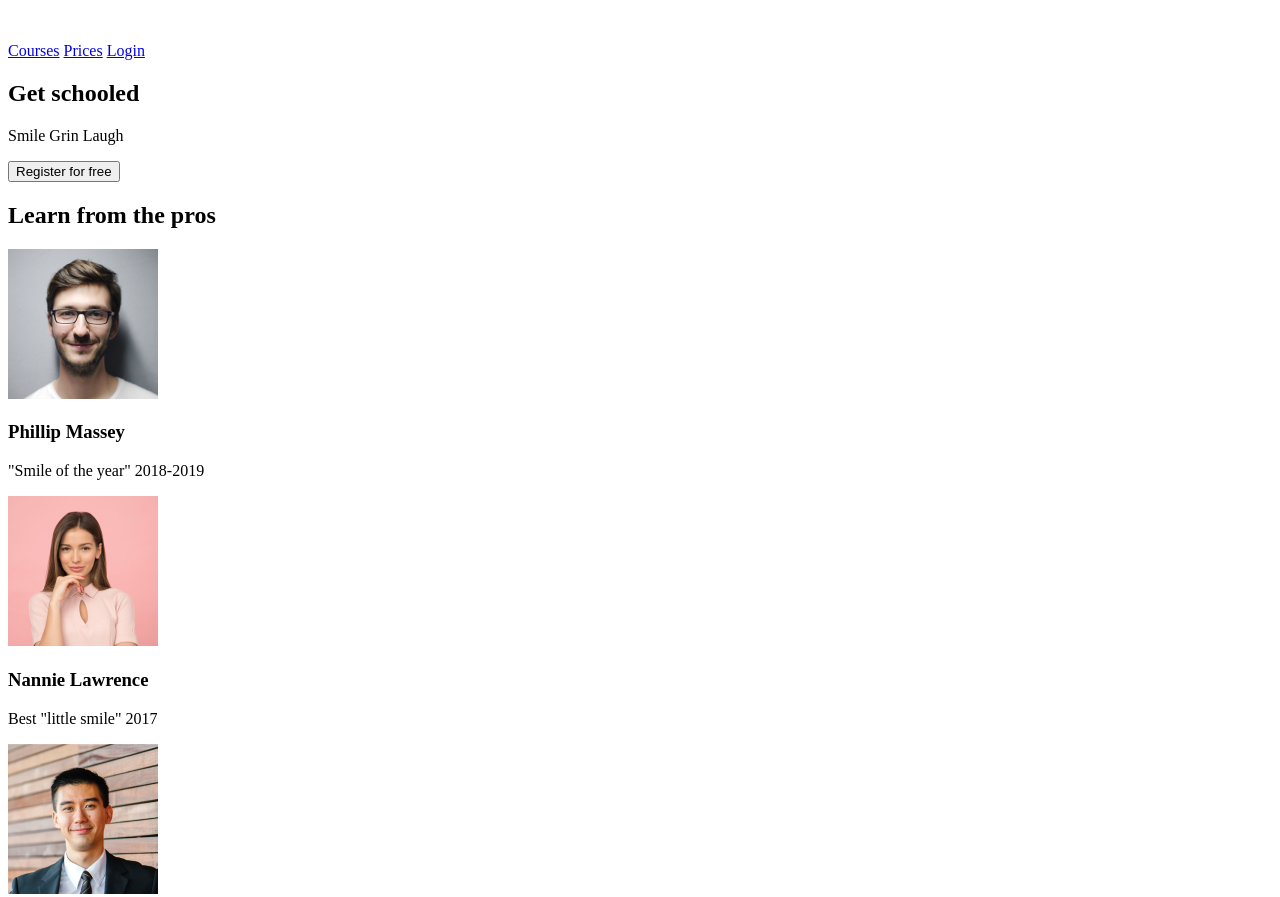
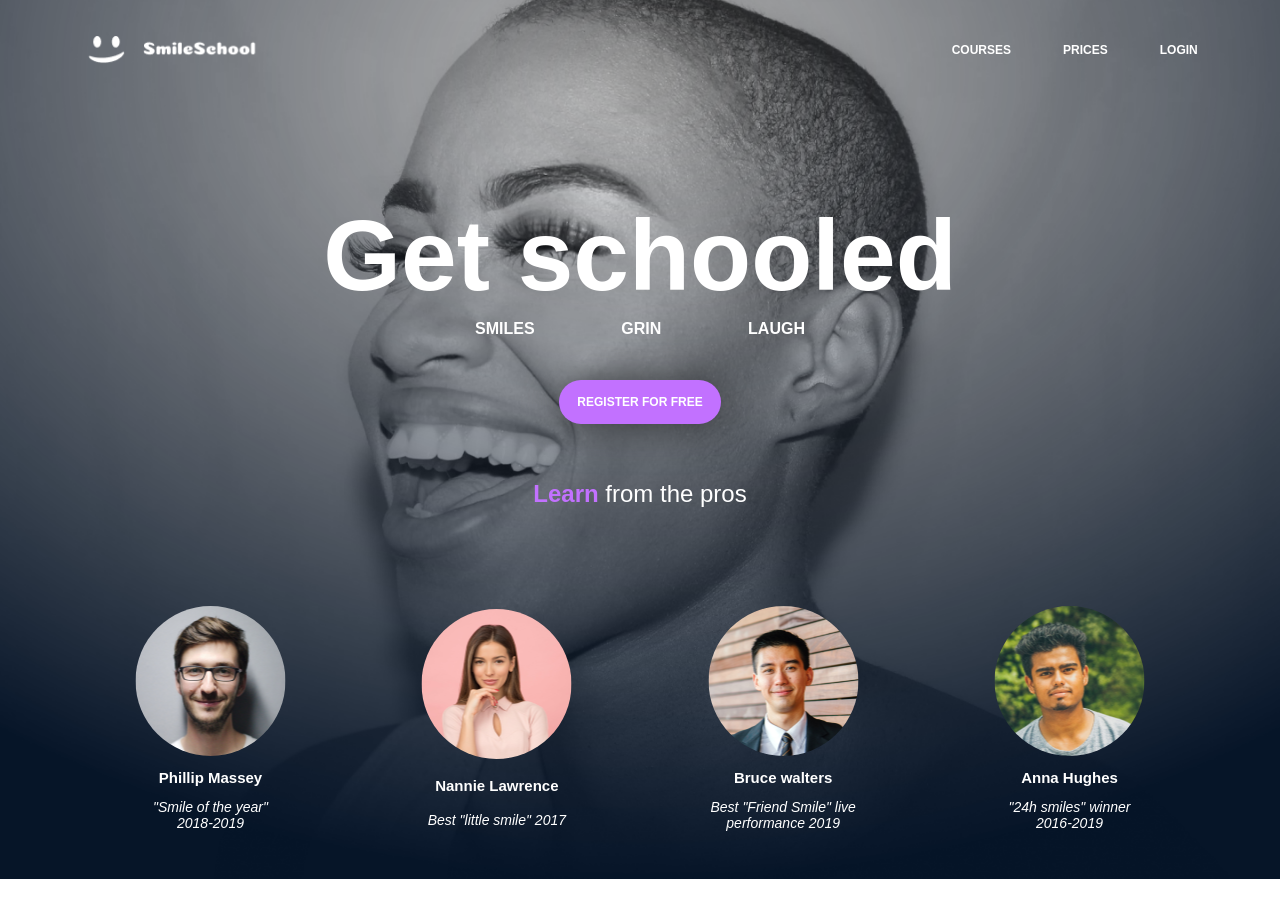
Before and after one commit to mxnctblt/holbertonschool-web-development, a plain HTML site: page css_advanced/index.html in a window 1280 px wide. Shown: the top 897 px of the page. Drawn offline with Linux system fonts and the light colour scheme.

Commit message:
task 2. Header and Banner

```diff
--- a/css_advanced/index.html
+++ b/css_advanced/index.html
@@ -3,52 +3,55 @@
 
 <head>
     <meta charset="utf-8">
+    <meta name="keywords" content="HTML, CSS, Holberton">
+    <meta name="description" content="CSS, advanced project for Holberton School">
+    <meta name="author" content="Maxence Thibault">
+    <meta name="viewport" content="width=device-width, initial-scale=1.0">
     <link rel="stylesheet" href="styles.css">
+    <title>Holberton School - CSS, advanced</title>
 </head>
 
 <body>
     <!-- header-->
     <header>
         <div>
-            <a href="#">
-                <img src="./media/logo.png"/>
-            </a>
+            <a href="#"><img src="./media/header/logo.png" alt="logo"/></a>
         </div>
-        <div>
-            <a href="#">Courses</a>
-            <a href="#">Prices</a>
-            <a href="#">Login</a>
+        <div class="menu">
+            <a href="#">COURSES</a>
+            <a href="#">PRICES</a>
+            <a href="#">LOGIN</a>
         </div>
     </header>
     <!-- main -->
     <main>
-        <section>
+        <section class="banner">
             <!-- banner -->
             <div>
                 <h1>Get schooled</h1>
-                <p>Smile Grin Laugh</p>
-                <button>Register for free</button>
+                <p class="slogan"><span>SMILES</span><span>GRIN</span><span>LAUGH</span></p>
+                <button>REGISTER FOR FREE</button>
             </div>
             <div>
-                <h2>Learn from the pros</h2>
-                <div>
-                    <div>
-                        <img src="./media/banner1.png"/>
+                <h2><span>Learn</span> from the pros</h2>
+                <div class="pros">
+                    <div class="pro">
+                        <img src="./media/banner1.png" alt="banner 1"/>
                         <h3>Phillip Massey</h3>
                         <p>"Smile of the year" 2018-2019</p>
                     </div>
-                    <div>
-                        <img src="./media/banner2.png"/>
+                    <div class="pro">
+                        <img src="./media/banner2.png" alt="banner 2"/>
                         <h3>Nannie Lawrence</h3>
                         <p>Best "little smile" 2017</p>
                     </div>
-                    <div>
-                        <img src="./media/banner3.png"/>
+                    <div class="pro">
+                        <img src="./media/banner3.png" alt="banner 3"/>
                         <h3>Bruce walters</h3>
                         <p>Best "Friend Smile" live performance 2019</p>
                     </div>
-                    <div>
-                        <img src="./media/banner4.png"/>
+                    <div class="pro">
+                        <img src="./media/banner4.png" alt="banner 4"/>
                         <h3>Anna Hughes</h3>
                         <p>"24h smiles" winner 2016-2019</p>
                     </div>
@@ -208,7 +211,7 @@
     <footer>
         <div>
             <div>
-                <img src="./media/logo.png"/>
+                <img src="./media/header/logo.png"/>
                 <div>
                     <a href="#">
                         <img src="./media/social_icons.png"/>
--- a/css_advanced/styles.css
+++ b/css_advanced/styles.css
@@ -0,0 +1,165 @@
+* {
+    margin: 0;
+    padding: 0;
+}
+
+body {
+    font-family: 'Source Sans Pro', sans-serif;
+    max-width: 1440px;
+}
+
+/* Add a media query for smaller screens */
+@media (max-width: 1440px) {
+    body {
+      background-size: 100% auto;
+    }
+}
+
+/* HEADER SECTION */
+header {
+    width: 1103.408px;
+    height: 29.461px;
+    position: absolute;
+    margin-top: 36.02px;
+    left: 50%;
+    transform: translateX(-50%);
+    display: flex;
+    justify-content: space-between;
+}
+
+header img {
+    width: 167.02px;
+    height: 29.46px;
+}
+
+header div a {
+    color: white;
+    text-decoration: none;
+    font-size: 12px;
+    font-style: normal;
+    font-weight: 700;
+    line-height: normal;
+}
+.menu {
+    width: 234px;
+    height: 15px;
+    display: inline-flex;
+    height: 15px;
+    margin-top: 7px;
+    justify-content: center;
+    align-items: flex-start;
+    gap: 52px;
+}
+
+/* BANNER SECTION */
+
+.banner {
+    height: 1093px;
+    background-image: url('media/header/background.png');
+    background-repeat: no-repeat;
+    background-size: contain;
+}
+
+.banner h1 {
+    color: #FFF;
+    text-align: center;
+    font-size: 100px;
+    font-style: normal;
+    font-weight: 700;
+    line-height: normal;
+    width: 684px;
+    height: 151px;
+    position: absolute;
+    top: 180px;
+    left: 50%;
+    transform: translateX(-50%);
+    display: flex;
+    justify-content: center;
+    align-items: center;
+}
+
+.slogan {
+    color: white;
+    position: absolute;
+    left: 50%;
+    transform: translateX(-50%);
+    top: 320px;
+    display: flex;
+    justify-content: space-between;
+    width: 330px;
+    font-size: 16px;
+    font-weight: bold;
+}
+
+.banner button {
+    color: white;
+    border: none;
+    background: none;
+    font: inherit;
+    text-align: inherit;
+    cursor: pointer;
+    outline: none;
+    width: 162px;
+    height: 44px;
+    border-radius: 22px;
+    background-color: #c271ff;
+    filter: drop-shadow(0px 2px 20px rgba(0, 0, 0, 0.5));
+    font-style: normal;
+    font-weight: 600;
+    font-size: 12px;
+    text-align: center;
+    position: absolute;
+    left: 50%;
+    transform: translateX(-50%);
+    top: 380px;
+}
+
+.banner h2 {
+    position: absolute;
+    color: white;
+    left: 50%;
+    transform: translateX(-50%);
+    top: 480px;
+    font-weight: 300;
+}
+
+.banner h2 span {
+    color: #c271ff;
+    font-weight: bold;
+}
+
+.pros {
+    color: white;
+    position: absolute;
+    left: 50%;
+    transform: translateX(-50%);
+    top: 600px;
+    width: 1009px;
+    height: 237px;
+    display: flex;
+    justify-content: space-between;
+}
+
+.pro {
+    width: 150px;
+    height: 237px;
+    display: flex;
+    flex-direction: column;
+    justify-content: space-around;
+    text-align: center;
+    margin: 0;
+}
+
+.pro img {
+    border-radius: 50%;
+}
+
+.pro h3 {
+    font-size: 15px;
+    font-weight: 900;
+}
+
+.pro p {
+    font-style: italic;
+    font-size: 14px;
+}
```
Also changed, not shown: css_advanced/media/header/background.png (added), css_advanced/media/header/logo.png (added), css_advanced/media/logo.png (deleted), 1 other file.
